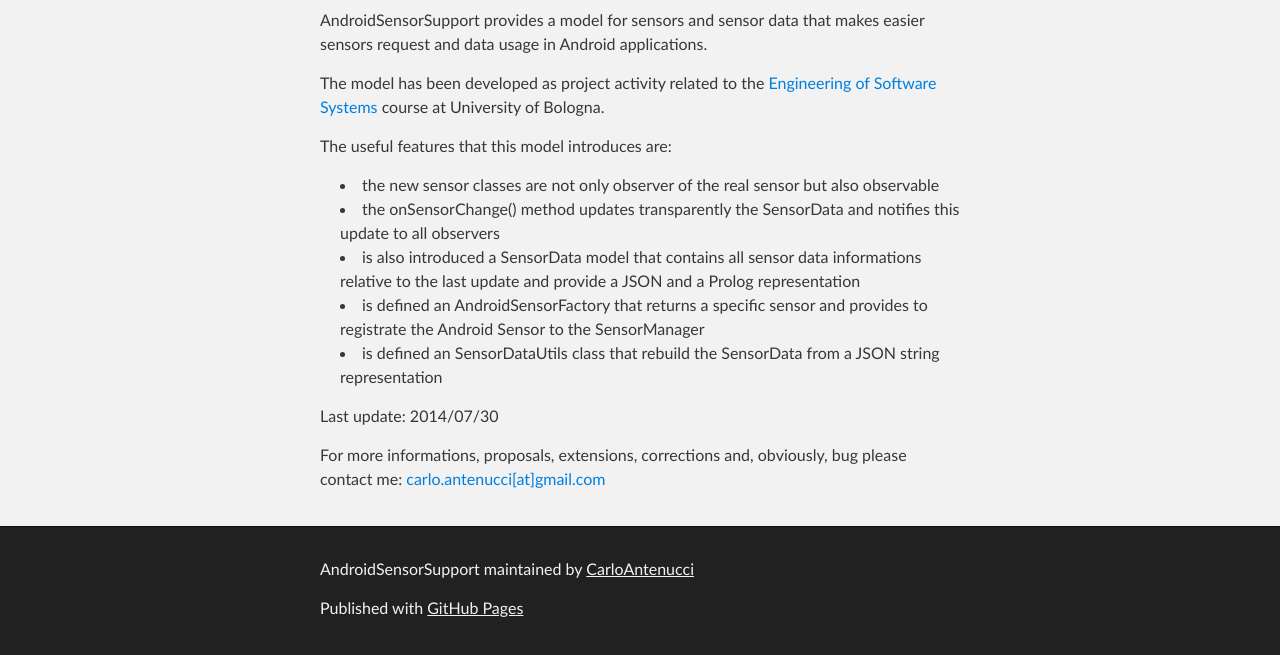
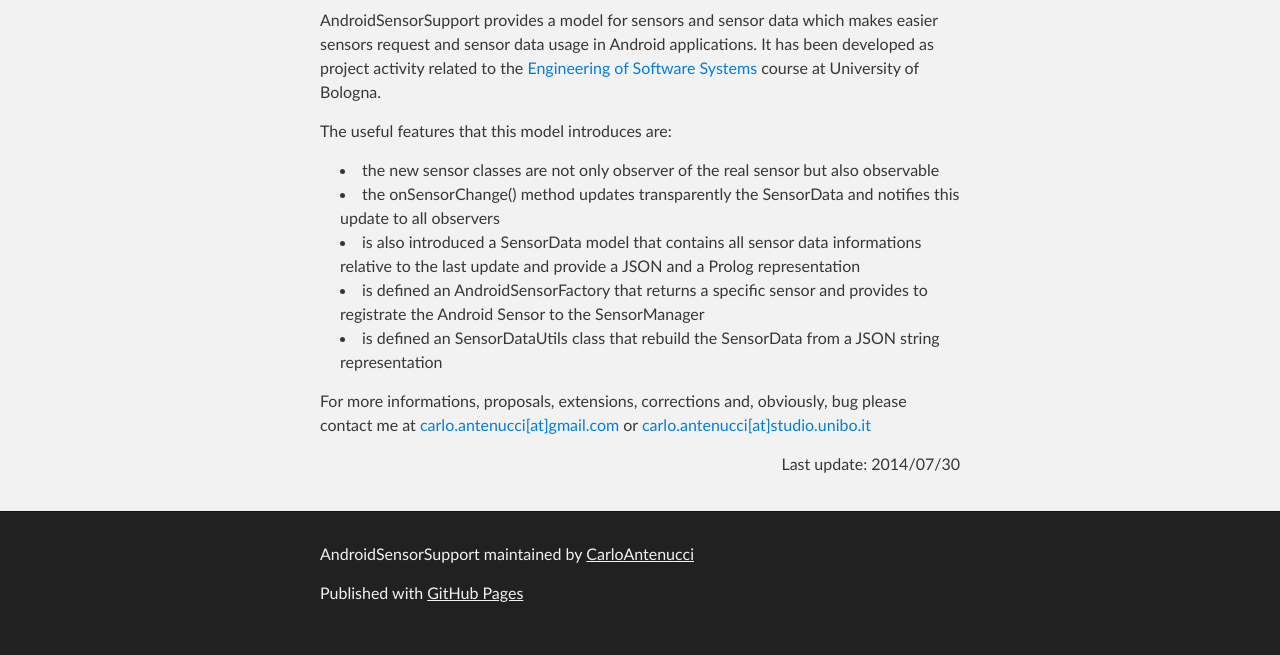
Before and after one commit to CarloAntenucci/AndroidSensorSupport, a plain HTML site: page index.html in a window 1280 px wide. Shown: the part 252-907 px from the top of the page. Drawn offline with Linux system fonts and the light colour scheme.

```diff
--- a/index.html
+++ b/index.html
@@ -31,9 +31,7 @@
     <!-- MAIN CONTENT -->
     <div id="main_content_wrap" class="outer">
       <section id="main_content" class="inner">
-        <p>AndroidSensorSupport provides a model for sensors and sensor data that makes easier sensors request and data usage in Android applications.</p>
-
-<p>The model has been developed as project activity related to the <a href="http://www-natali.deis.unibo.it">Engineering of Software Systems</a> course at University of Bologna.</p>
+        <p>AndroidSensorSupport provides a model for sensors and sensor data which makes easier sensors request and sensor data usage in Android applications. It has been developed as project activity related to the <a href="http://www-natali.deis.unibo.it">Engineering of Software Systems</a> course at University of Bologna.</p>
 
 <p>The useful features that this model introduces are: </p>
 
@@ -43,9 +41,9 @@
 <li>is also introduced a SensorData model that contains all sensor data informations relative to the last update and provide a JSON and a Prolog representation</li>
 <li>is defined an AndroidSensorFactory that returns a specific sensor and provides to registrate the Android Sensor to the SensorManager</li>
 <li>is defined an SensorDataUtils class that rebuild the SensorData from a JSON string representation</li>
-</ul><p>Last update: 2014/07/30</p>
+</ul><p>For more informations, proposals, extensions, corrections and, obviously, bug please contact me at <a href="mailto://carlo.antenucci@gmail.com">carlo.antenucci[at]gmail.com</a> or <a href="mailto://carlo.antenucci@studio.unibo.it">carlo.antenucci[at]studio.unibo.it</a></p>
 
-<p>For more informations, proposals, extensions, corrections and, obviously, bug please contact me: <a href="mailto://carlo.antenucci@gmail.com">carlo.antenucci[at]gmail.com</a></p>
+<p align="right">Last update: 2014/07/30</p>
       </section>
     </div>
 
```
Also changed, not shown: params.json (+1 -1 lines).
